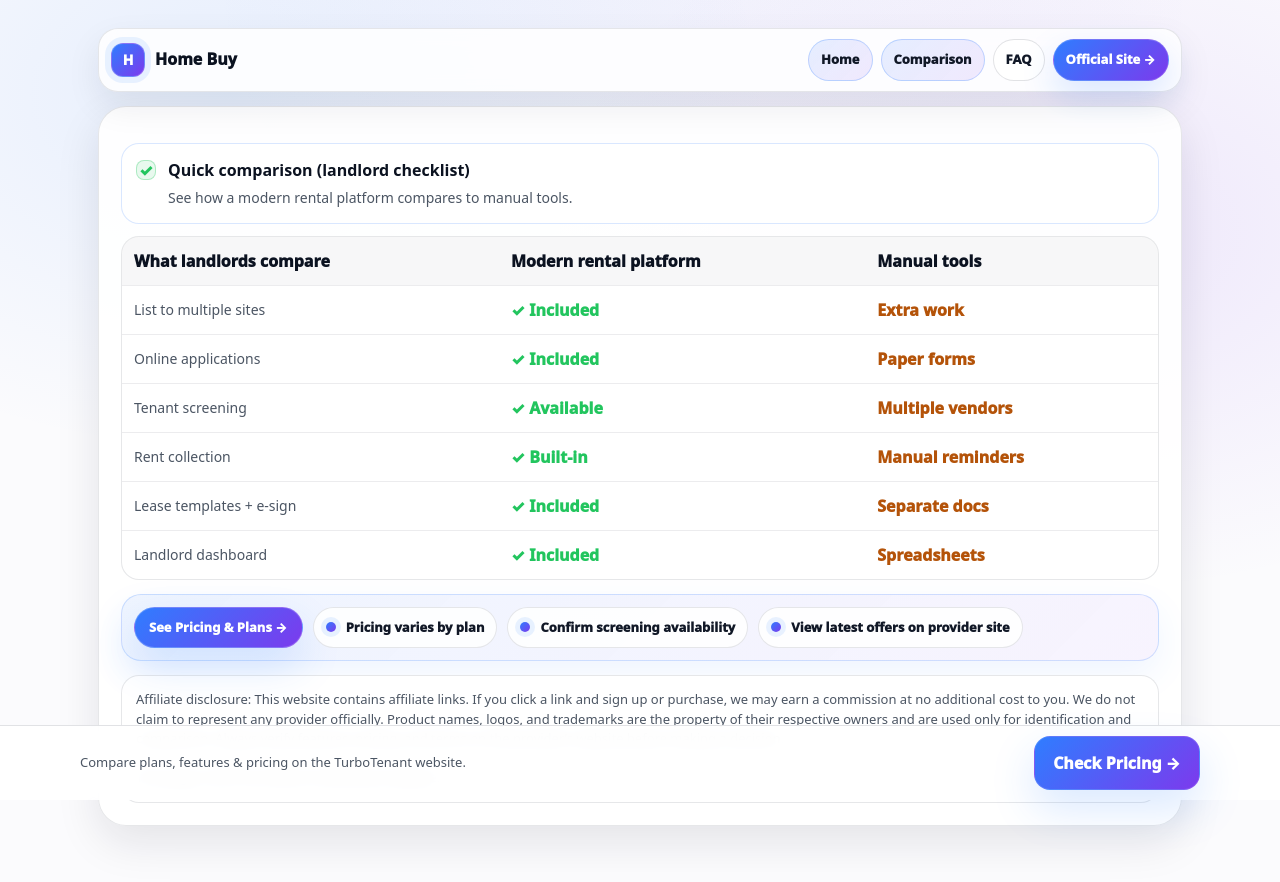
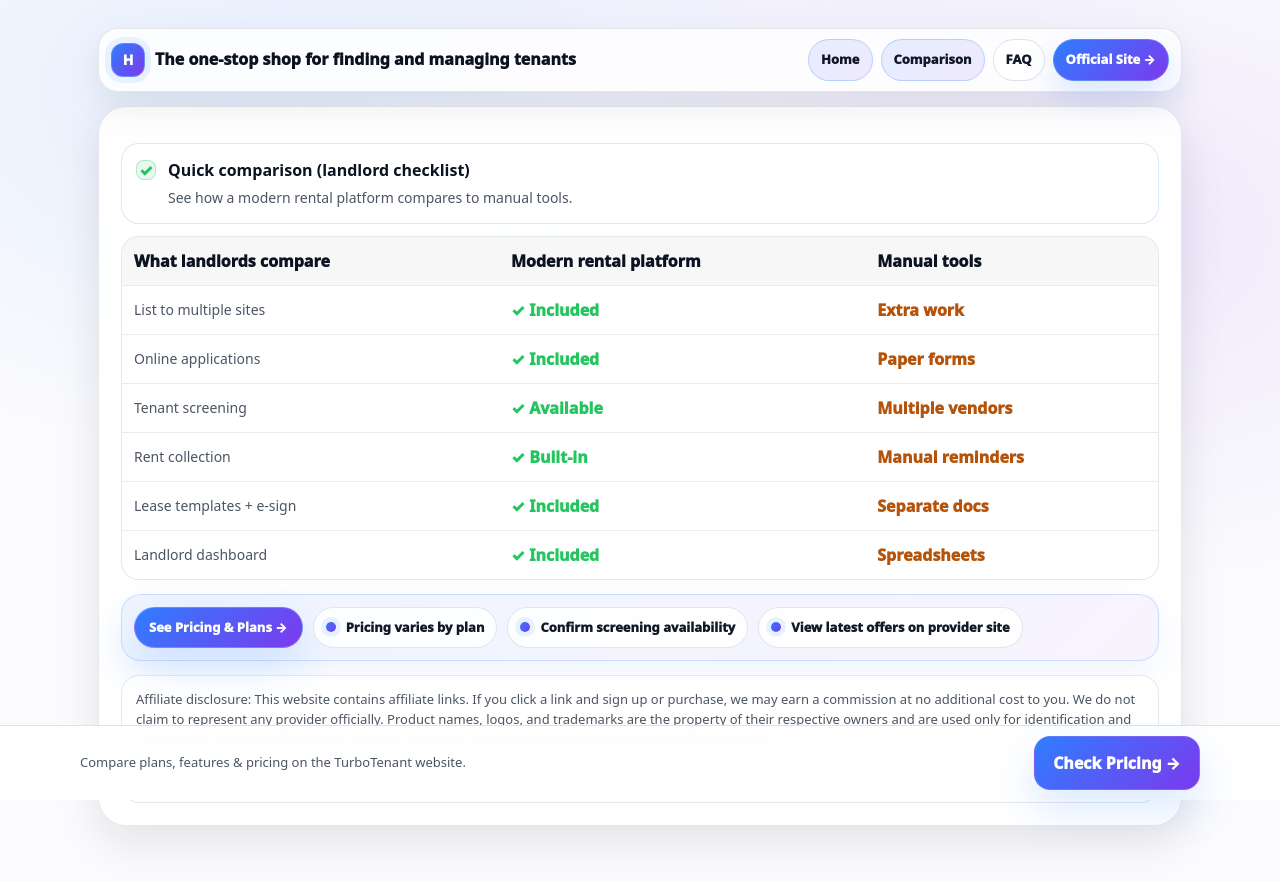
Before and after one commit to Toponlinez/landlord, a plain HTML site: page comparison.html in a window 1280 px wide. Drawn offline with Linux system fonts and the light colour scheme.

Commit message:
Update comparison.html

```diff
--- a/comparison.html
+++ b/comparison.html
@@ -247,7 +247,7 @@
         <div class="brand">
           <div class="logoMark">H</div>
           <div>
-            <div style="font-weight:1000; line-height:1.1">Home Buy</div>
+            <div style="font-weight:1000; line-height:1.1">The one-stop shop for finding and managing tenants</div>
           </div>
         </div>
 
```
